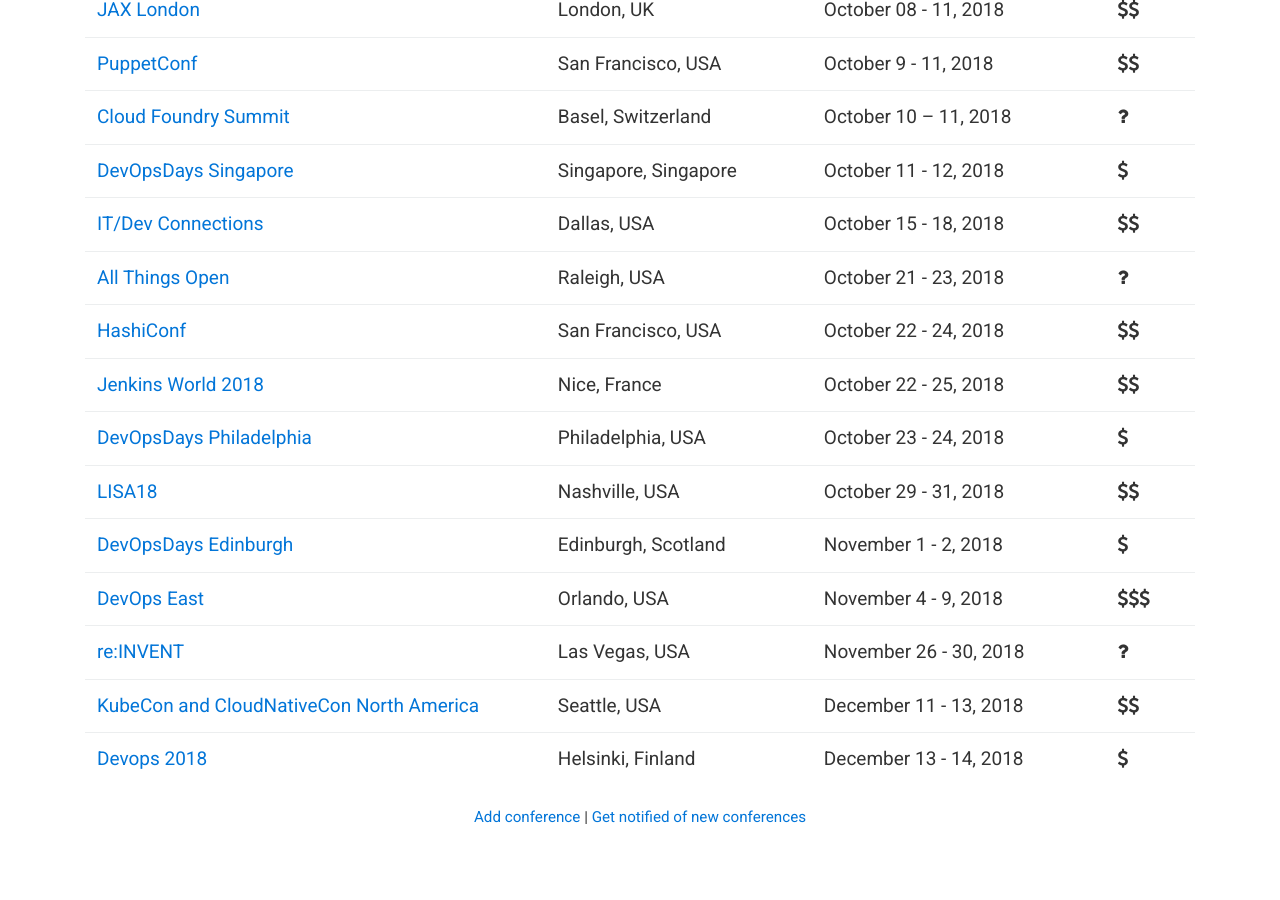
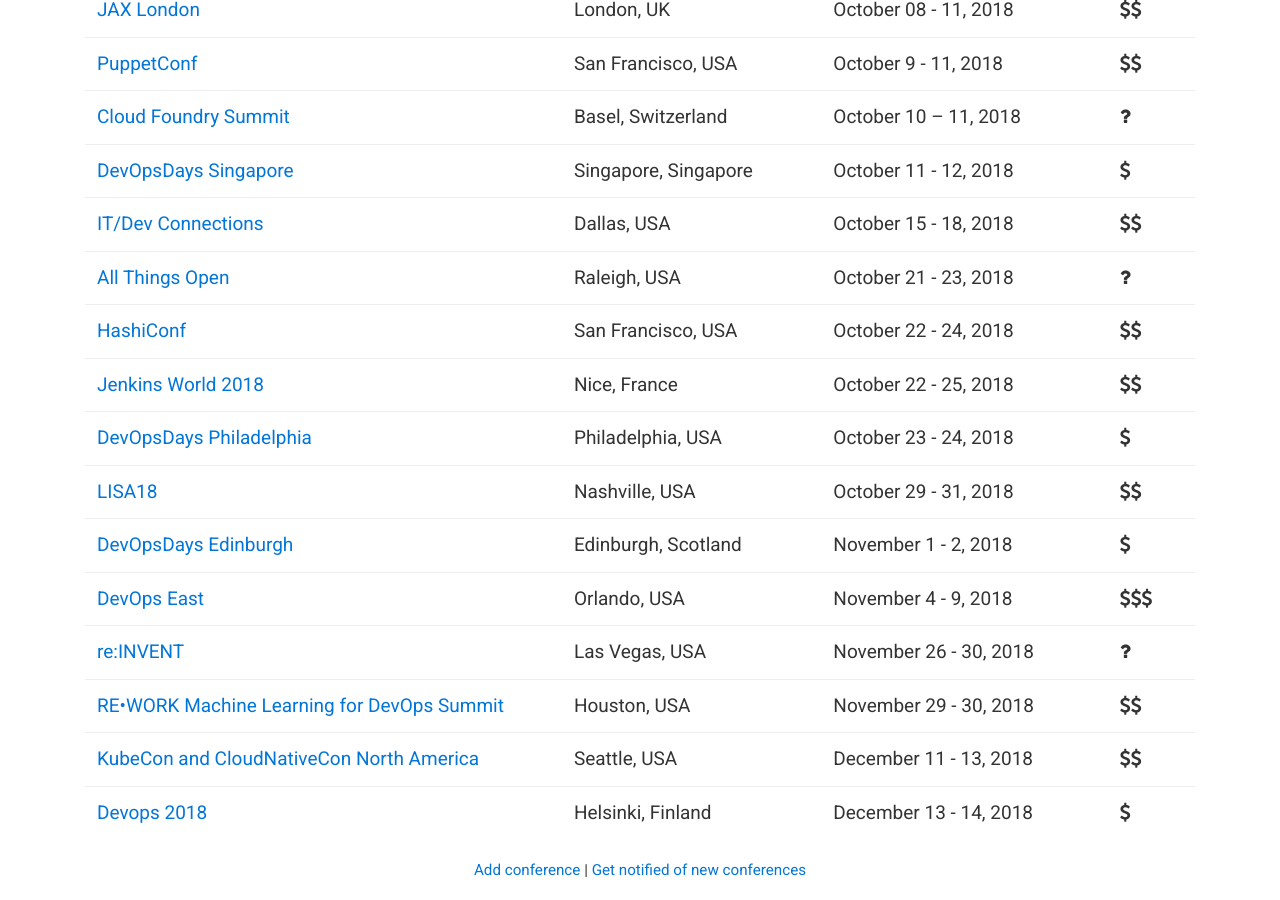
Before and after one commit to finspin/gotodevops.org, a Jekyll site: the page built from index.md, in a window 1280 px wide and 900 px high, scrolled down 4768 px. Built offline with Jekyll 4.4.1, drawn with Linux system fonts in a browser that asks for light colours; nearby versions of some CDN libraries; before the commit the page ends 5614 px from its top, so only the background shows below that.

Commit message:
Add RE•WORK Machine Learning for DevOps Summit

```diff
--- a/_data/conferences.yml
+++ b/_data/conferences.yml
@@ -827,6 +827,15 @@
   start-date: 1541721600
   cost: 3
 
+- name: RE•WORK Machine Learning for DevOps Summit
+  url: https://www.re-work.co/events/machine-learning-for-devops-summit-2018
+  location:
+     city: Houston
+     country: USA
+  date: November 29 - 30, 2018
+  start-date: 1543487324
+  cost: 2
+
 - name: re:INVENT
   url: https://reinvent.awsevents.com/
   location:
```
